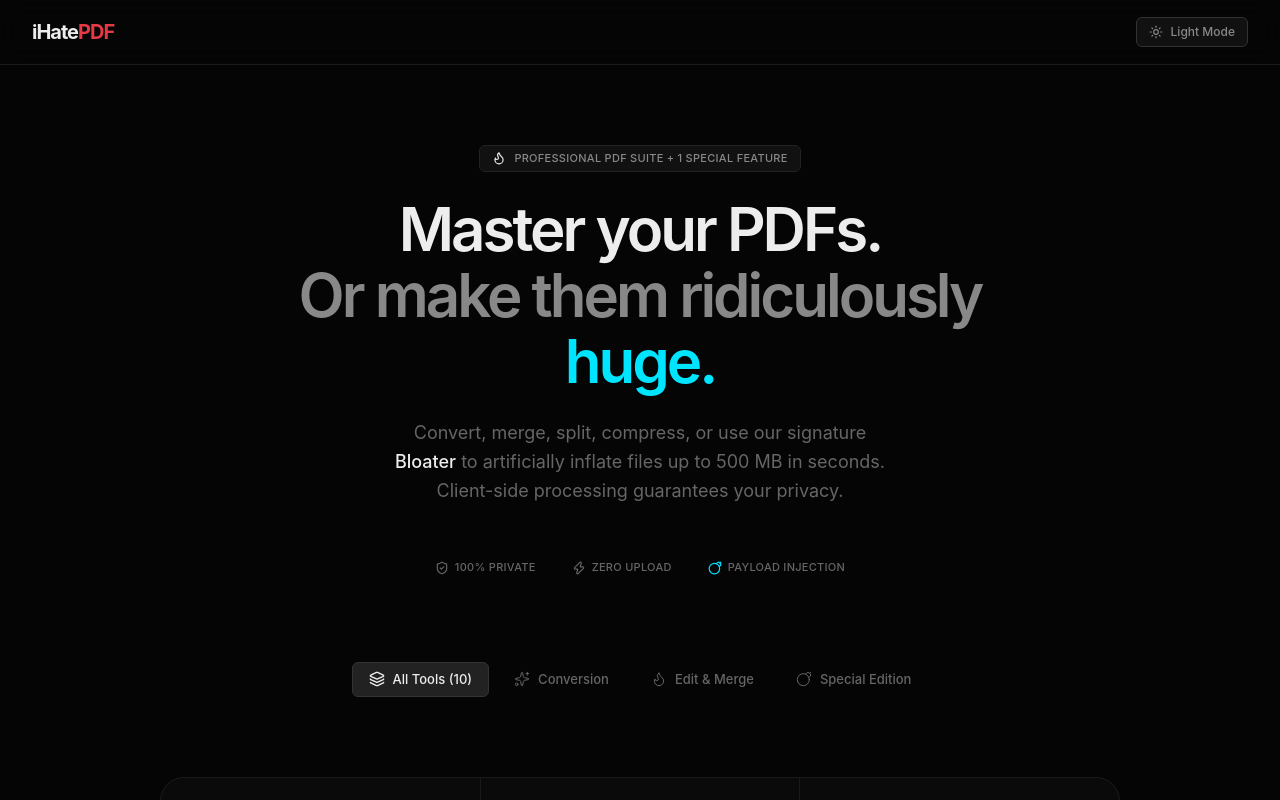
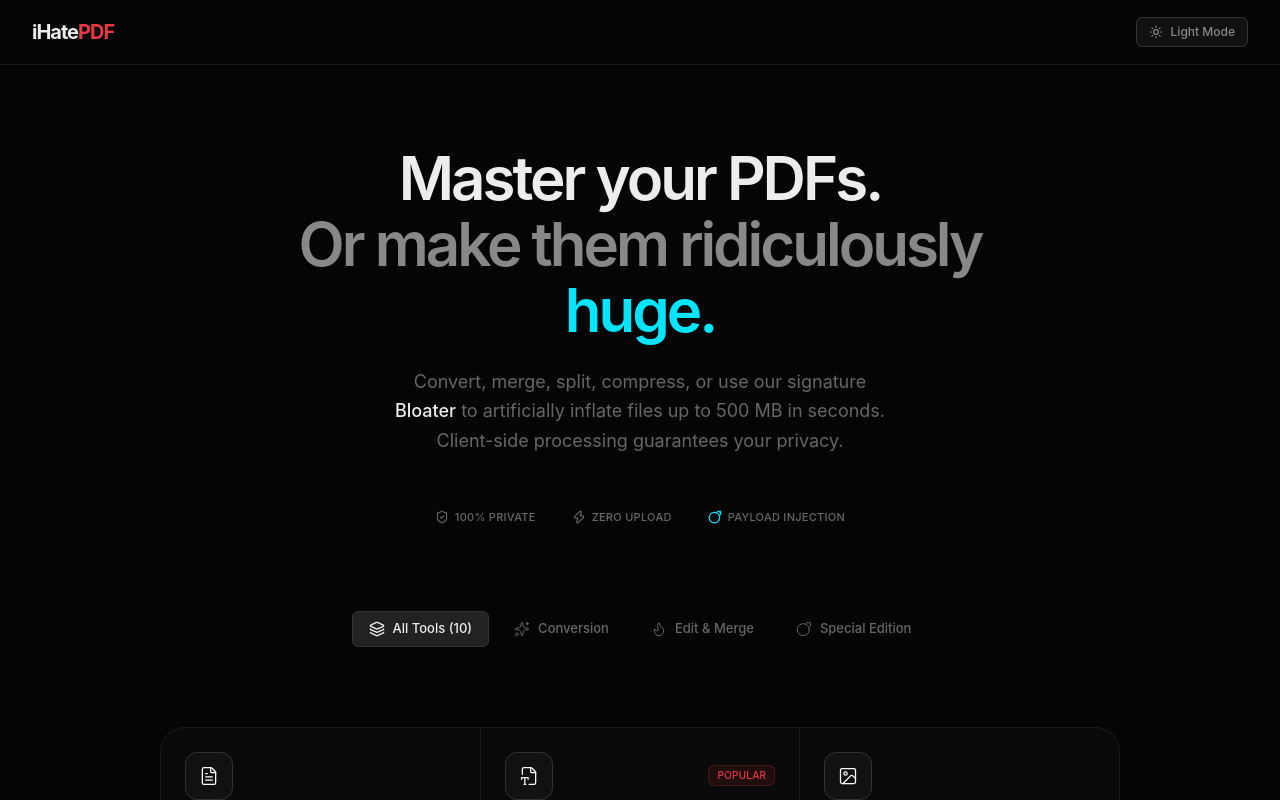
Before and after one commit to syans-OG/IHatePDF, a React (Vite) app: page / in a window 1280 px wide. Shown: the top 800 px of the page. Built offline with nearby package versions, Linux system fonts and the light colour scheme.

Commit message:
Remove hero badge

```diff
--- a/src/App.tsx
+++ b/src/App.tsx
@@ -35,10 +35,7 @@
           <div className="space-y-16 animate-fade-in">
             {/* Hero Section (AIDA Structure) */}
             <div className="text-center space-y-6 pt-8 pb-4 max-w-3xl mx-auto">
-              <div className="inline-flex items-center gap-2 px-3 py-1 rounded-md bg-bg-surface border border-border-strong text-text-secondary text-[11px] font-medium tracking-wide uppercase">
-                <Flame className="w-3.5 h-3.5 text-text-primary" />
-                <span>Professional PDF Suite + 1 Special Feature</span>
-              </div>
+
 
               <h1 className="text-4xl sm:text-6xl font-semibold tracking-tighter text-text-primary leading-[1.1]">
                 Master your PDFs.<br />
```
